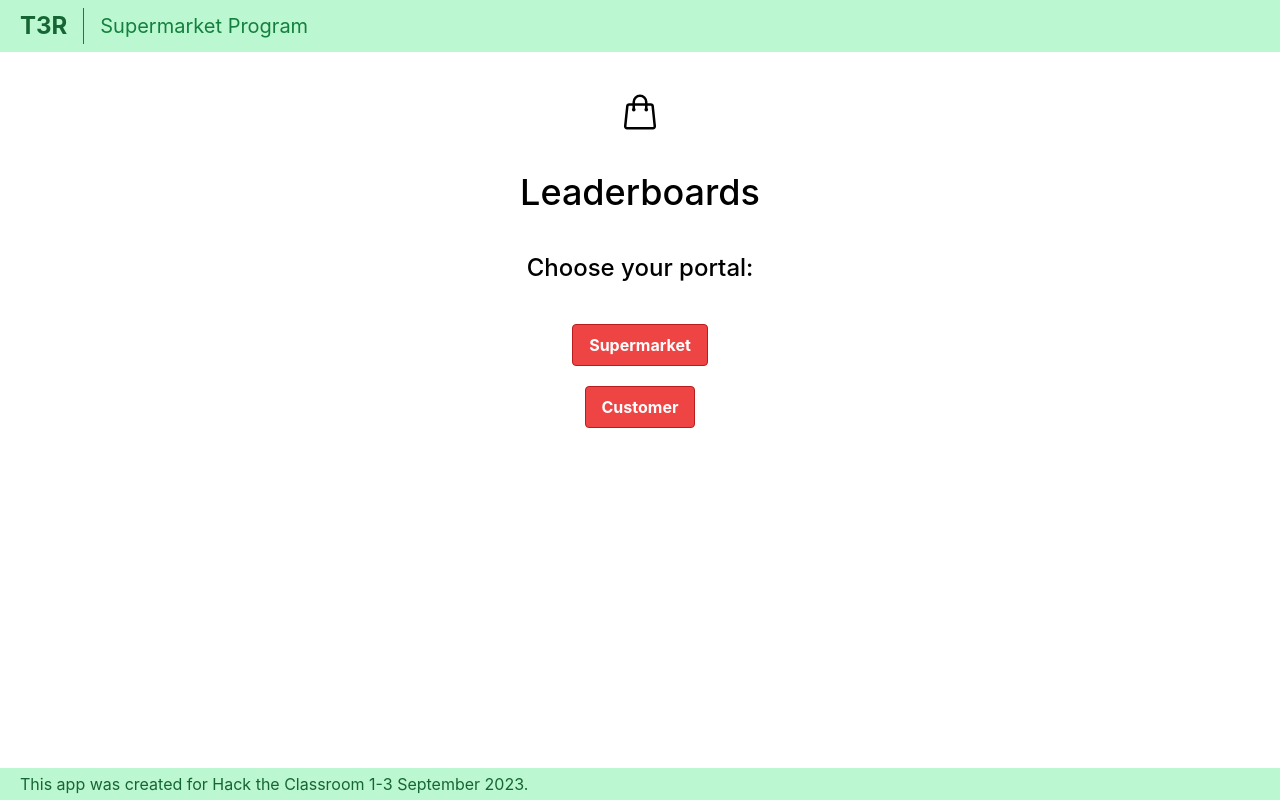
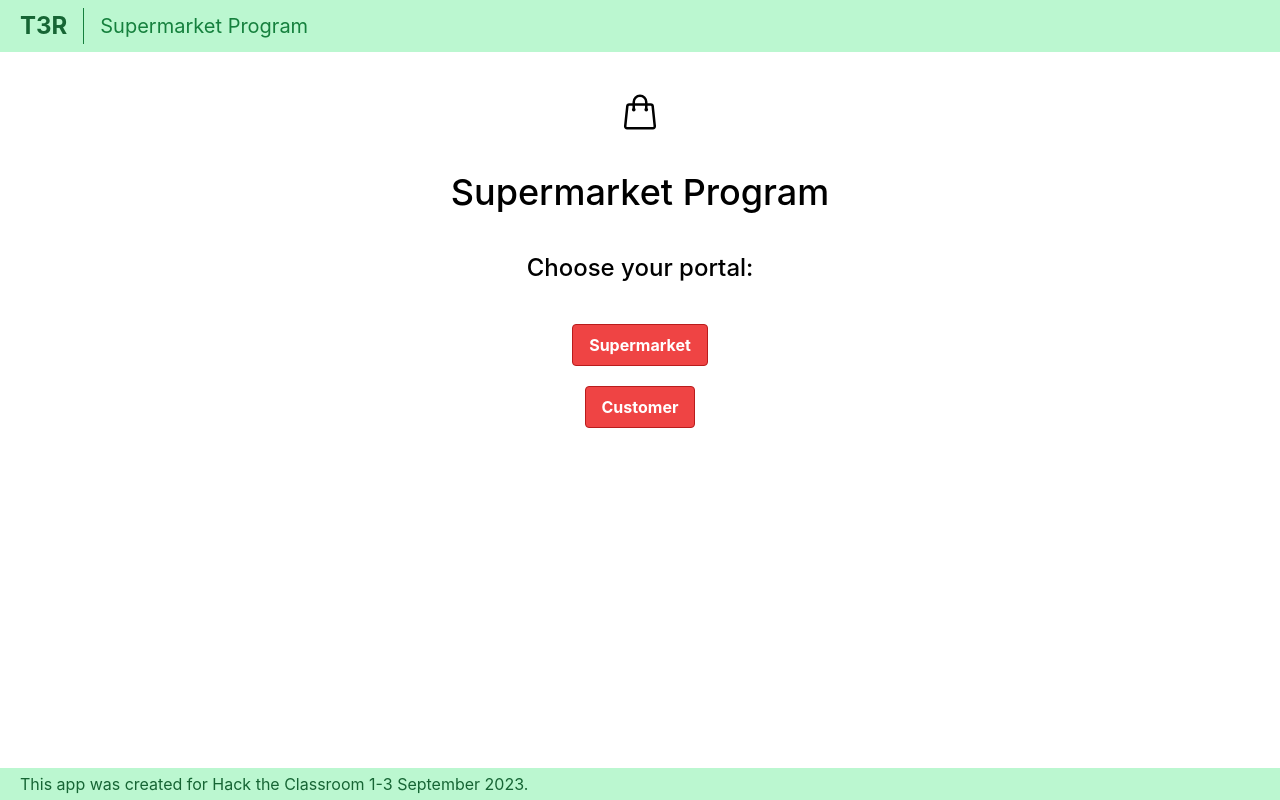
Before and after one commit to Squishyguy10/t3r, a React (Create React App) app in the folder client/: page /supermarket-hub in a window 1280 px wide. Built offline with nearby package versions, Linux system fonts and the light colour scheme.

Commit message:
Fixed a header
There was a typo on one of the headers.

```diff
--- a/client/src/components/SupermarketHub.jsx
+++ b/client/src/components/SupermarketHub.jsx
@@ -10,7 +10,7 @@ function SupermarketHub() {
             <div className='flex flex-col w-full mb-10'>
                 <ShoppingBagIcon className='mx-auto inline-block w-10 py-10' />
                 <h1 className='sm:text-4xl text-3xl font-medium title-font font-display'>
-                    Leaderboards
+                    Supermarket Program
                 </h1>
             </div>
 
```
